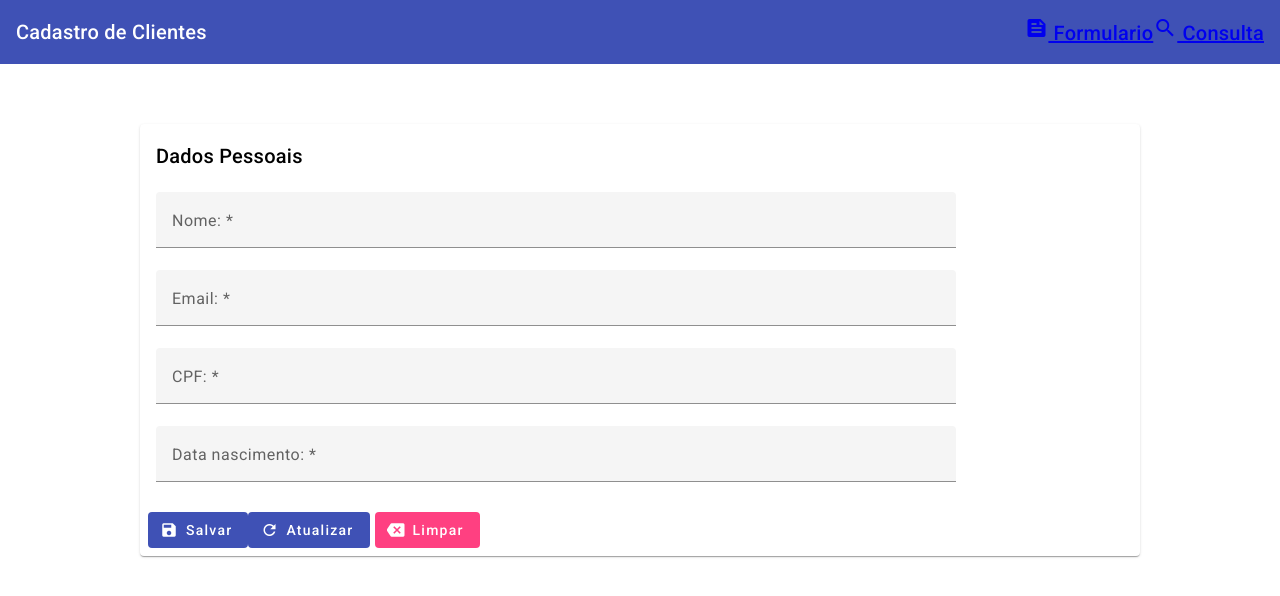
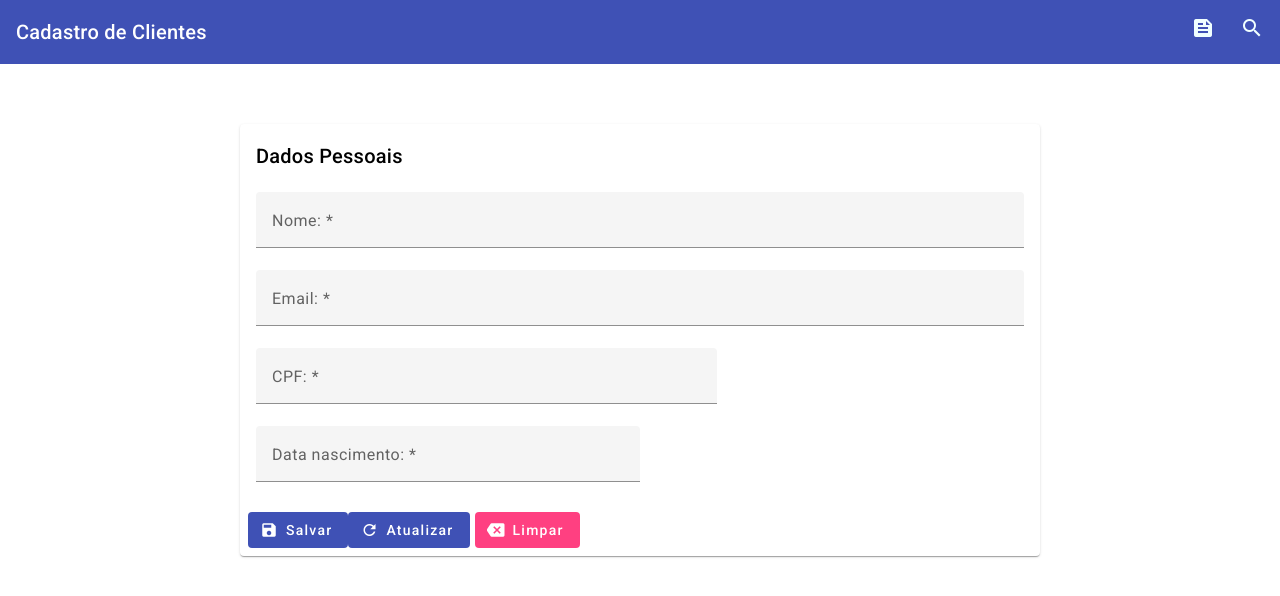
Before and after one commit to siczju/angular, an Angular app in the folder udemy-douglas/crud-angular-material/: page /cadastro in a window 1280 px wide. Shown: the top 596 px of the page. Built offline with nearby package versions, Linux system fonts and the light colour scheme.

Commit message:
entendendo melhor e alterando o codigo ja feito

```diff
--- a/udemy-douglas/crud-angular-material/src/app/app.component.html
+++ b/udemy-douglas/crud-angular-material/src/app/app.component.html
@@ -1,13 +1,12 @@
 <mat-toolbar color="primary">
   <span>Cadastro de Clientes</span>
   <span class="spacer"></span>
-  <a routerLink="/cadastro">
+  <a routerLink="/cadastro" style="color:azure">
     <mat-icon fontIcon="feed"></mat-icon>
-    Formulario
   </a>
 
-  <a routerLink="/consulta">
+  <a routerLink="/consulta" style="margin-left: 25px; color:azure">
     <mat-icon fontIcon="search"></mat-icon>
-    Consulta</a>
+  </a>
 </mat-toolbar>
 <router-outlet></router-outlet>
--- a/udemy-douglas/crud-angular-material/src/app/cadastro/cadastro.component.html
+++ b/udemy-douglas/crud-angular-material/src/app/cadastro/cadastro.component.html
@@ -1,64 +1,59 @@
 <div class="cadastro-container">
     <div class="cadastro-column">
+
         <form class="mt-60" #clientesFrm="ngForm">
+
             <mat-card>
                 <mat-card-header>
                     <mat-card-title>Dados Pessoais</mat-card-title>
                 </mat-card-header>
 
                 <mat-card-content class="mt-20">
-                    <div class="form-row">
-                        <div class="cadastro-fields">
+
                     <mat-form-field class="full-width">
                         <mat-label>Nome: *</mat-label>
                         <input type="text" placeholder="Ex: José da Silva" matInput/>
                     </mat-form-field>
-                        </div>
-                    </div>
 
-                    <div class="form-row">
-                        <div class="cadastro-fields">
                     <mat-form-field class="full-width">
                         <mat-label>Email: *</mat-label>
                         <input type="email" placeholder="Digite seu email" matInput/>
                     </mat-form-field>
-                        </div>
-                    </div>
 
-                    <div class="form-row">
-                        <div class="cadastro-fields">
-                            <mat-form-field class="full-width">
+                    <mat-form-field style="width: 60%;">
                         <mat-label>CPF: *</mat-label>
                         <input type="email" placeholder="Digite seu CPF" matInput/>
                     </mat-form-field>
-                        </div>
-                    </div>
 
-                    <div class="form-row">
-                        <div class="cadastro-fields">
-                            <mat-form-field class="full-width">
+                    <mat-form-field style="width: 50%;">
                         <mat-label>Data nascimento: *</mat-label>
                         <input type="text" placeholder="Digite sua Data de Nascimento" matInput/>
                     </mat-form-field>
-                        </div>
-                    </div>
 
                 </mat-card-content>
+
                 <mat-card-actions>
+
                     <button mat-flat-button color="primary" type="submit">
                         <mat-icon fontIcon="save"></mat-icon>
                         Salvar
                     </button>
+
                     <button mat-flat-button color="primary" type="submit">
                         <mat-icon fontIcon="refresh"></mat-icon>
                         Atualizar
                     </button>
+
                     <button mat-flat-button color="accent" type="submit" class="ml-5">
                         <mat-icon fontIcon="backspace"></mat-icon>
                         Limpar
                     </button>
+
                 </mat-card-actions>
+
             </mat-card>
+
         </form>
+
     </div>
 </div>
--- a/udemy-douglas/crud-angular-material/src/app/cadastro/cadastro.component.scss
+++ b/udemy-douglas/crud-angular-material/src/app/cadastro/cadastro.component.scss
@@ -1,17 +1,9 @@
 .cadastro-container {
 	display: flex;
 	justify-content: center;
-	padding: 0 16px;
 }
 
 .cadastro-column {
-	display: flex;
-	flex-direction: column;
-	width: 100%;
-	max-width: 1000px;
-}
-
-.cadastro-fields {
 	display: flex;
 	flex-direction: column;
 	width: 100%;
@@ -22,9 +14,3 @@
 	display: flex;
 	gap: 16px;
 }
-
-@media (max-width: 600px) {
-	.form-row {
-		flex-direction: column;
-	}
-}
```
Lines whose indentation alone changed are shown as unchanged.
